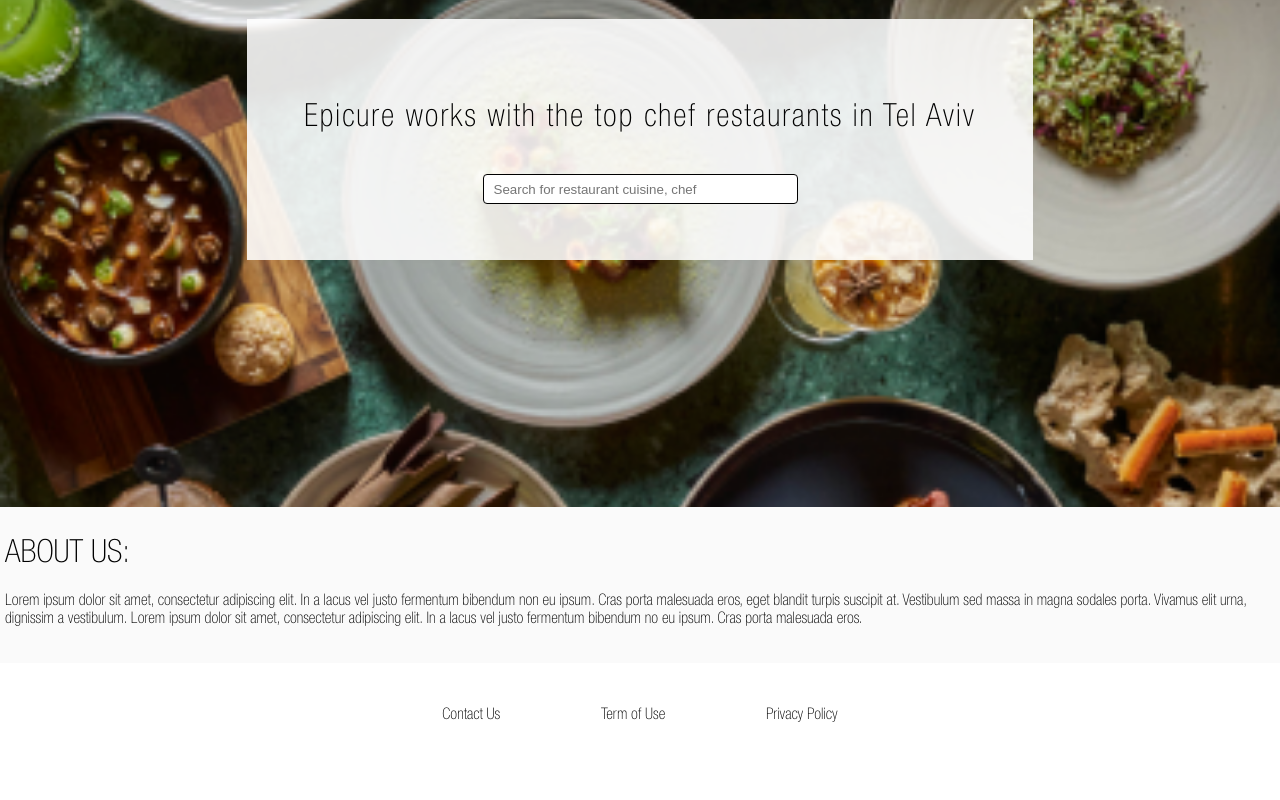
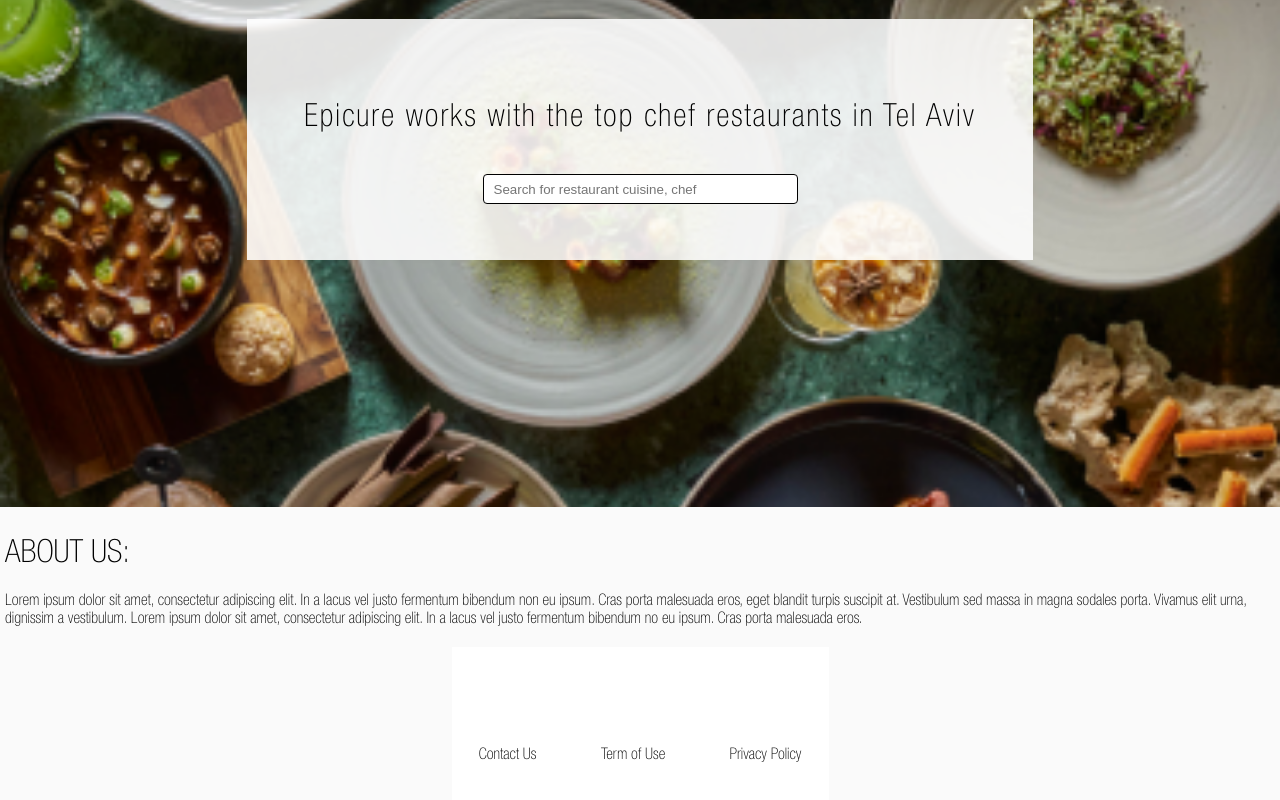
Before and after one commit to shirrotem/Epicure, a React (Create React App) app: page / in a window 1280 px wide. Shown: the part 276-1076 px from the top of the page. Before the commit the page ends 1045 px from the top, so only its background shows below. Built offline with nearby package versions, Linux system fonts and the light colour scheme.

Commit message:
pr fixes

```diff
--- a/src/Contact.scss
+++ b/src/Contact.scss
@@ -3,18 +3,15 @@
     padding-inline-start: 0px;
     background-color: #FFF;
     flex-shrink: 0;
+    width: 377px;
+    height: 202px;
+    display: flex;
+    flex-direction: column;
+    align-items: flex-start;
+
     li {
         list-style-type: none;
         margin-top: 10px;
-    }
-
-    @media (max-width: 900px) {
-        width: 377px;
-        height: 202px;
-        display: flex;
-        flex-direction: column;
-        align-items: flex-start;
-
     }
 
     @media (min-width: 901px) {
@@ -22,10 +19,9 @@
         flex-direction: row;
         justify-content: space-around;
         align-items: center;
-        display: flex;
-        padding: 31px 397px;
         gap: 10px;
         align-self: stretch;
+        margin: 0 auto;
     }
 
 }
--- a/src/Header.tsx
+++ b/src/Header.tsx
@@ -1,16 +1,14 @@
-import React, { useState } from "react";
+import React from "react";
 import './Header.scss';
 import cartIcon from "./assets/icons/cartIcon.svg";
 import hamburgerIcon from "./assets/icons/hamburgerIcon.svg";
 import profileIcon from "./assets/icons/profileIcon.svg";
 import searchIcon from "./assets/icons/searchIcon.svg";
 import logoPic from "./assets/images/logoPic.png";
+import useMobileCheck from "./shared/hooks/useMobileCheck";
 
 const Header = () => {
-  const [isMobile,setIsMobile] = useState(window.innerWidth <= 900);
-  window.addEventListener('resize', () => {
-    setIsMobile(window.innerWidth <= 900)
-  });
+  const isMobile = useMobileCheck();
 
   return (
     <div className="header">
--- /dev/null
+++ b/src/shared/hooks/useMobileCheck.ts
@@ -0,0 +1,21 @@
+import { useState, useEffect } from 'react';
+
+const useMobileCheck = () => {
+  const [isMobile, setIsMobile] = useState(window.innerWidth <= 900);
+
+  useEffect(() => {
+    const handleResize = () => {
+      setIsMobile(window.innerWidth <= 900);
+    };
+
+    window.addEventListener('resize', handleResize);
+
+    return () => {
+      window.removeEventListener('resize', handleResize);
+    };
+  }, []);
+
+  return isMobile;
+};
+
+export default useMobileCheck;
```
